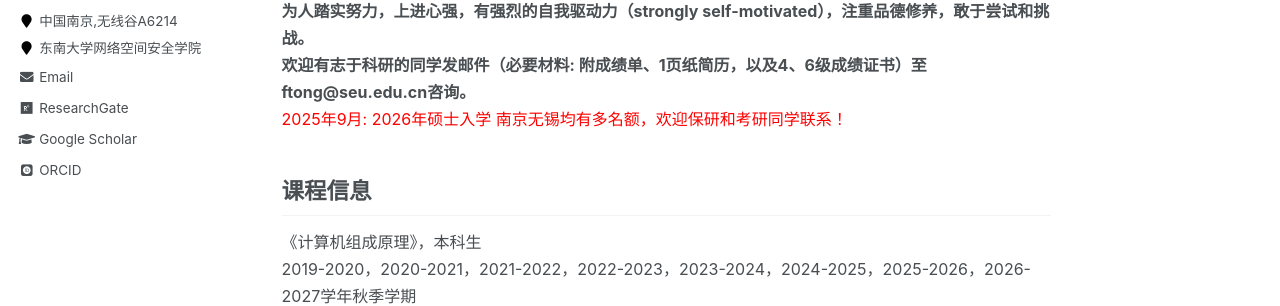
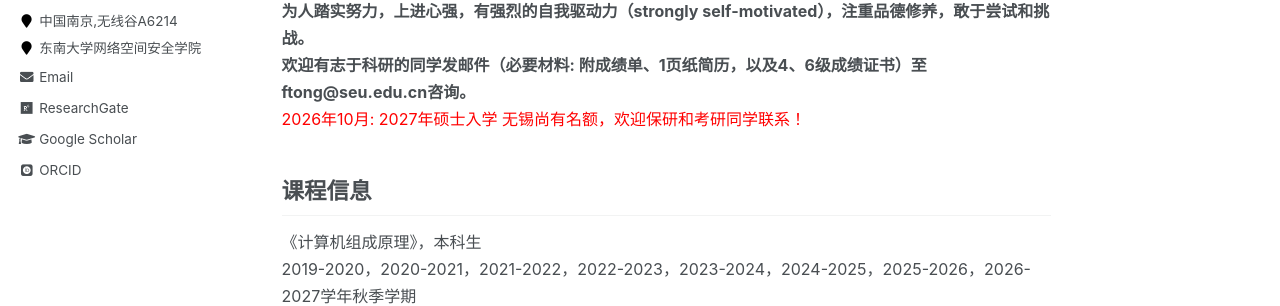
Before and after one commit to fei-tong/fei-tong.github.io, a Jekyll site: the page built from _pages/about.md, in a window 1280 px wide and 1104 px high. Shown: the part 606-912 px from the top of the window. Built offline with Jekyll 4.4.1, drawn with Linux system fonts in a browser that asks for light colours; some web fonts are replaced.

Commit message:
Update about.md

```diff
--- a/_pages/about.md
+++ b/_pages/about.md
@@ -27,7 +27,7 @@ redirect_from:
 <font color="red">【招收优秀博士、硕士研究生、优秀本科实习生】:</font><br>
 <b>为人踏实努力，上进心强，有强烈的自我驱动力（strongly self-motivated），注重品德修养，敢于尝试和挑战。</b><br>
 <b>欢迎有志于科研的同学发邮件（必要材料: 附成绩单、1页纸简历，以及4、6级成绩证书）至 ftong@seu.edu.cn咨询。</b><br>
-<font color="red">2025年9月: 2026年硕士入学 南京无锡均有多名额，欢迎保研和考研同学联系！</font>
+<font color="red">2026年10月: 2027年硕士入学 无锡尚有名额，欢迎保研和考研同学联系！</font>
 </font>
 
 ## 课程信息
```
